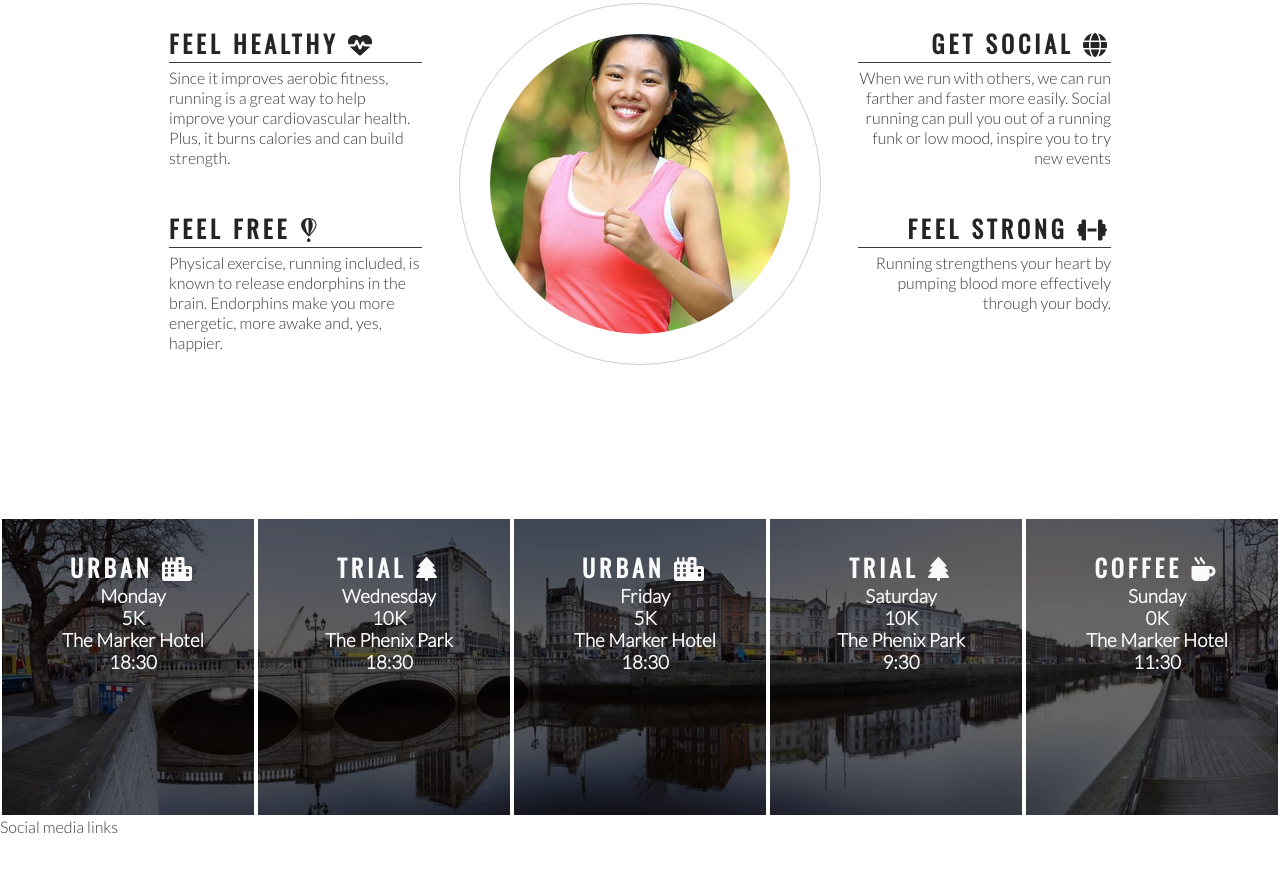
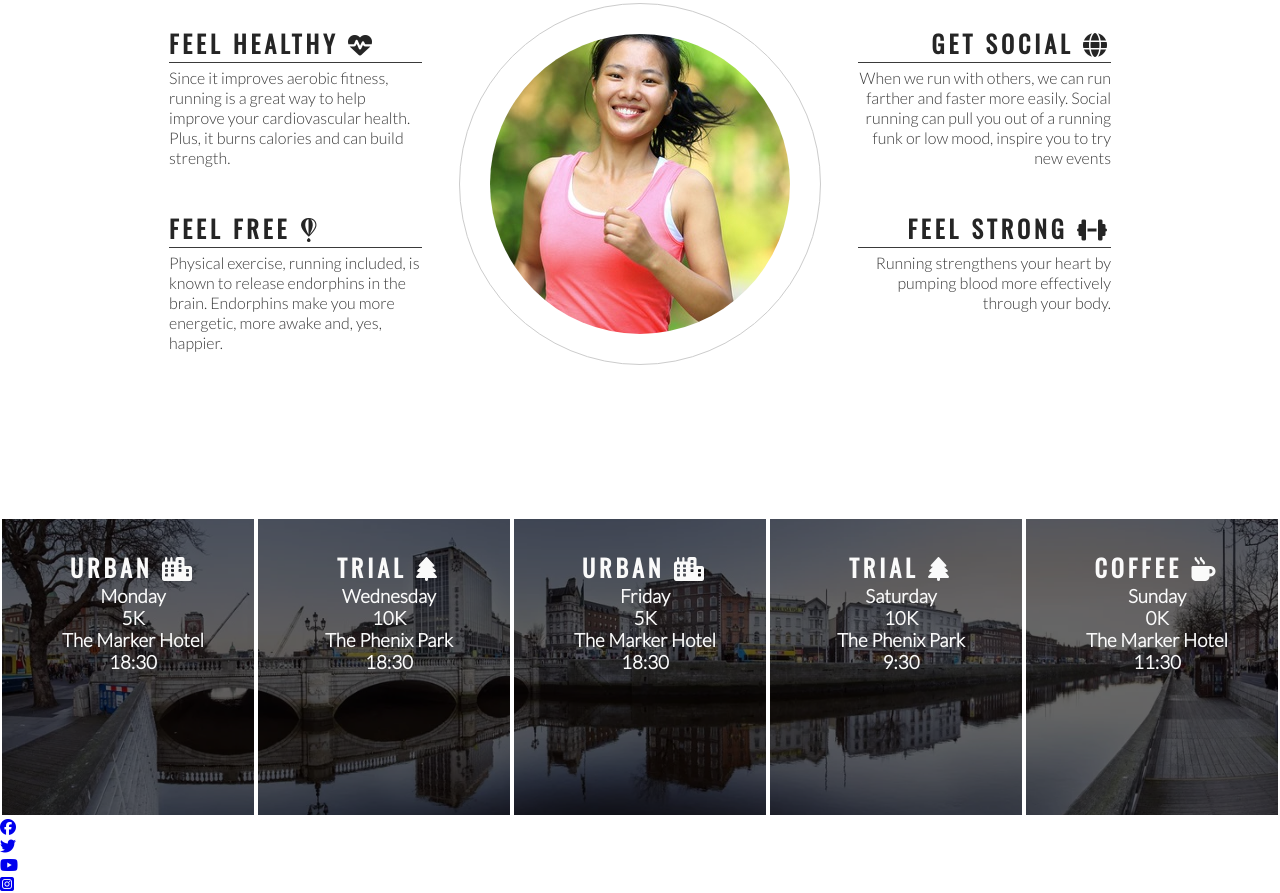
Before and after one commit to KurkRogi/love-running, a plain HTML site: page index.html in a window 1280 px wide. Shown: the part 778-1671 px from the top of the page. Before the commit the page ends 1614 px from the top, so only its background shows below. Drawn offline with nearby package versions, Linux system fonts and the light colour scheme.

Commit message:
Add footer basic structure and icons

```diff
--- a/index.html
+++ b/index.html
@@ -37,19 +37,22 @@
             <div class="left-about-heading">
                 <h2>Feel Healthy <i class="fa-solid fa-heart-pulse"></i></h2>
                 <hr>
-                <p>Since it improves aerobic fitness, running is a great way to help improve your cardiovascular health. Plus, it burns calories and can build strength.</p>
+                <p>Since it improves aerobic fitness, running is a great way to help improve your cardiovascular health.
+                    Plus, it burns calories and can build strength.</p>
             </div>
             <div class="left-about-heading">
                 <h2>Feel Free <i class="fa-brands fa-fly"></i></h2>
                 <hr>
-                <p>Physical exercise, running included, is known to release endorphins in the brain. Endorphins make you more energetic, more awake and, yes, happier. </p>
+                <p>Physical exercise, running included, is known to release endorphins in the brain. Endorphins make you
+                    more energetic, more awake and, yes, happier. </p>
             </div>
         </div>
         <div id="right-about">
             <div class="right-about-heading">
                 <h2>Get Social <i class="fa-solid fa-globe"></i></h2>
                 <hr>
-                <p>When we run with others, we can run farther and faster more easily. Social running can pull you out of a running funk or low mood, inspire you to try new events</p>
+                <p>When we run with others, we can run farther and faster more easily. Social running can pull you out
+                    of a running funk or low mood, inspire you to try new events</p>
             </div>
             <div class="right-about-heading">
                 <h2>Feel Strong <i class="fa-solid fa-dumbbell"></i></h2>
@@ -100,7 +103,26 @@
             <h3>11:30</h3>
         </div>
     </section>
-    <footer>Social media links</footer>
+    <footer>
+        <ul>
+            <li>
+                <a href="http://facebook.com" target="_blank" rel="noopener"
+                    aria-label="Visit our Facebook page (opens in a new tab)"><i class="fa-brands fa-facebook"></i></a>
+            </li>
+            <li>
+                <a href="http://twitter.com" target="_blank" rel="noopener"
+                    aria-label="Visit our Twitter page (opens in a new tab)"><i class="fa-brands fa-twitter"></i></a>
+            </li>
+            <li>
+                <a href="http://youtube.com" target="_blank" rel="noopener"
+                    aria-label="Visit our Youtube page (opens in a new tab)"><i class="fa-brands fa-youtube"></i></a>
+            </li>
+            <li>
+                <a href="http://instagram.com" target="_blank" rel="noopener"
+                    aria-label="“Visit our Instagram page (opens in a new tab)"><i class="fa-brands fa-square-instagram"></i></a>
+            </li>
+        </ul>
+    </footer>
 
     <!-- Font Awesome script-->
     <script src="https://kit.fontawesome.com/7d92684655.js" crossorigin="anonymous"></script>
```
